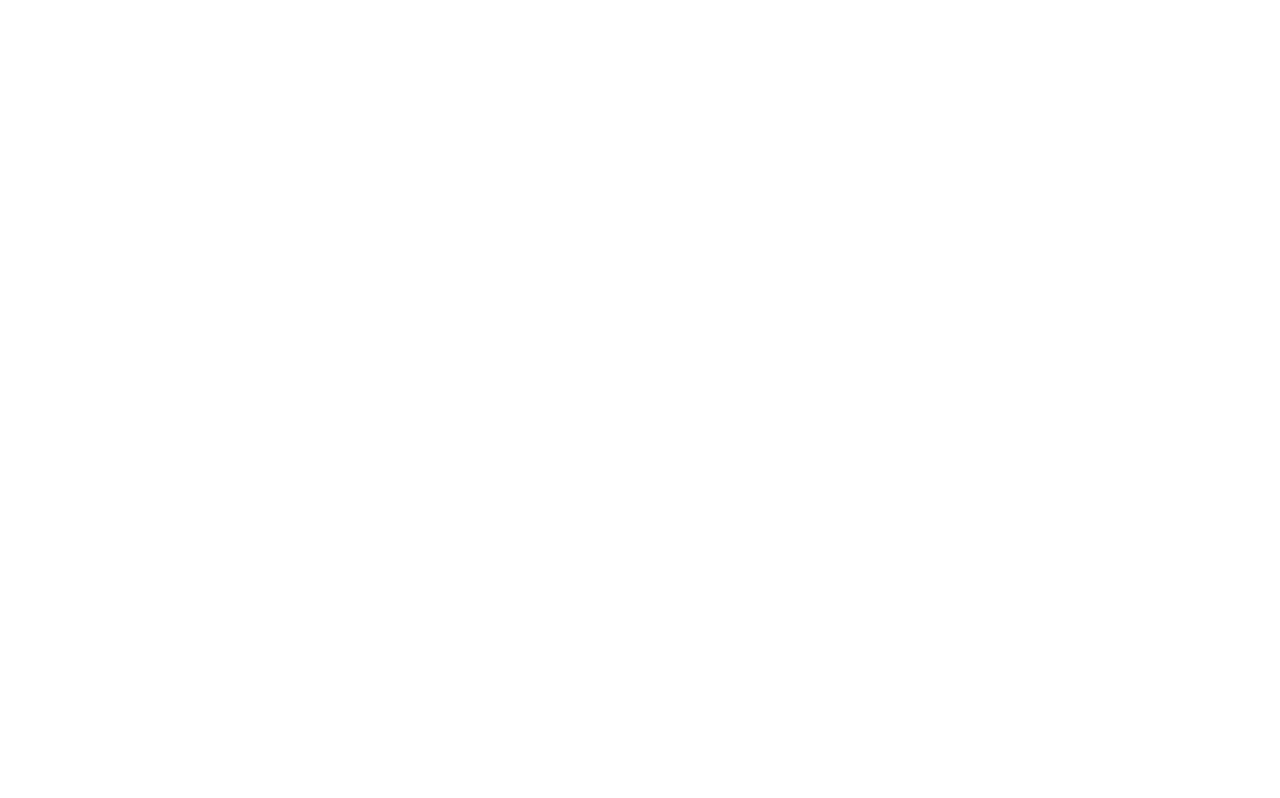
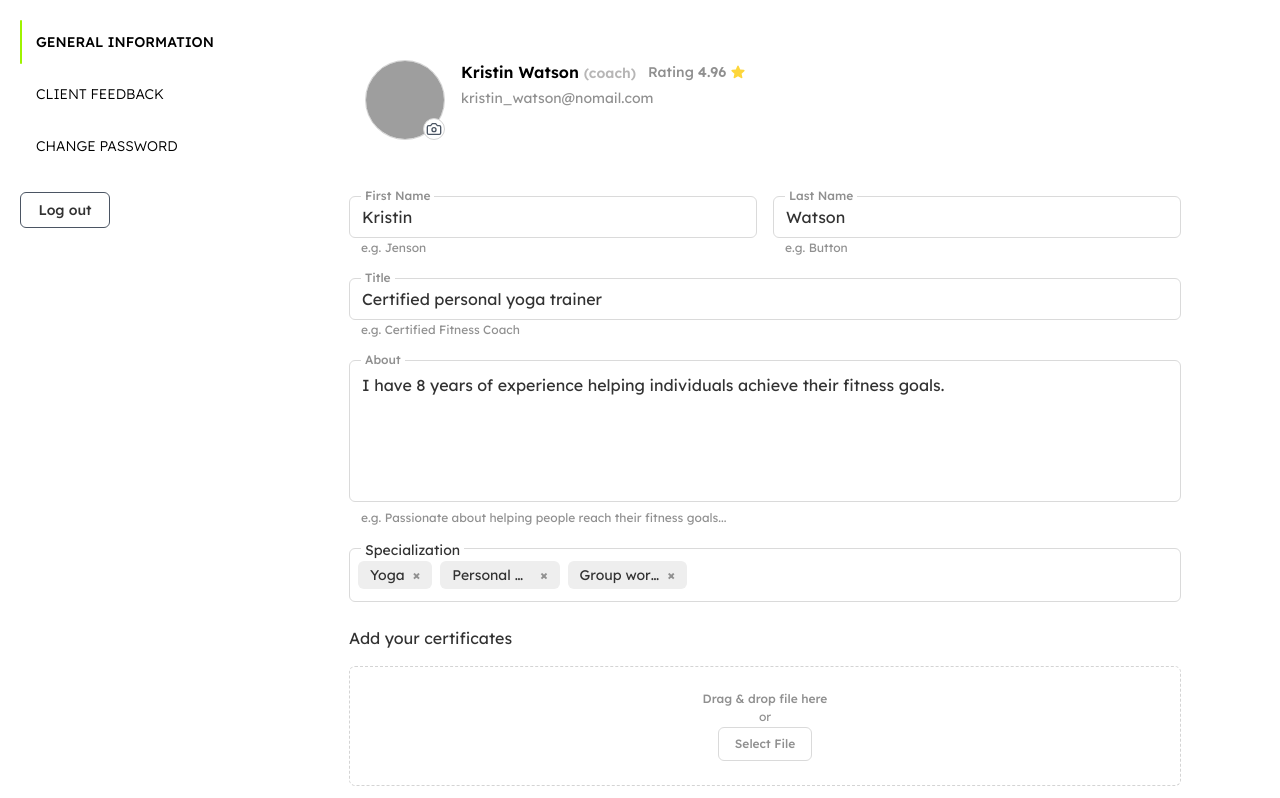
Before and after one commit to Saakshi0612/gym-app, a React (Vite) app in the folder frontend/gym-frontend-app/: page /my_account in a window 1280 px wide. Before the commit this address had no page. Shown: the top 798 px of the page. Built offline with nearby package versions, Linux system fonts and the light colour scheme; grey boxes are pictures that could not be loaded.

Commit message:
new update in the feeback card section

```diff
--- a/frontend/gym-frontend-app/src/App.tsx
+++ b/frontend/gym-frontend-app/src/App.tsx
@@ -15,6 +15,7 @@
 import CoachProfilePage from "./pages/user_pages/CoachProfilePages";
 import MainSection from "./components/homepage/Mainsection";
 import ScheduledWorkoutPage from "./components/workouts/scheduledWorkoutPage";
+import DynamicUserProfile from "./pages/UserProfile";
 
 
 
@@ -35,6 +36,7 @@
         <Route path="/coaches" element={<CoachesPage />} />
         <Route path="/coaches/:id" element={<CoachProfilePage />} />
         <Route path="/workout" element={<ScheduledWorkoutPage />} />
+        <Route path="/my_account" element={<DynamicUserProfile role = {"coach"}/>} />
 
         {/* Protected routes */}
         <Route element={<ProtectedRoute />}>
--- a/frontend/gym-frontend-app/src/components/userProfile/ProfileFeedbackSection.tsx
+++ b/frontend/gym-frontend-app/src/components/userProfile/ProfileFeedbackSection.tsx
@@ -23,7 +23,7 @@
   useEffect(() => {
     const fetchFeedbacks = async () => {
       try {
-        const response = await fetch('../../assets/JSON/data/mockFeedbacks.json'); // Update path if needed
+        const response = await fetch('/src/assets/JSON/data/mockFeedbacks.json'); // Update path if needed
         if (!response.ok) throw new Error('Failed to load feedbacks');
         const data = await response.json();
         setFeedbacks(data);
```
